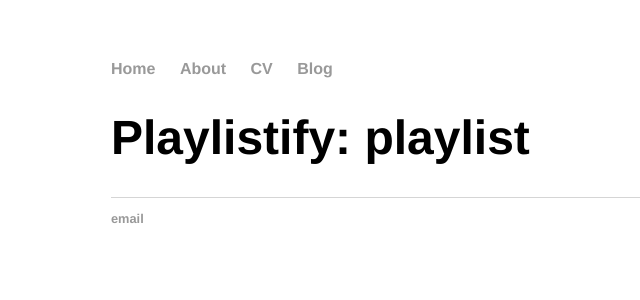
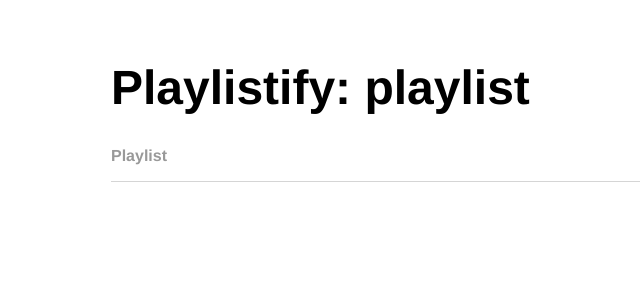
Before and after one commit to envino/play, a Jekyll site: the page built from index.html, in a window 1280 px wide. Shown: the top 300 px of the page, without its empty margins (81-721 px from the left). Built offline with Jekyll 4.4.1, drawn with Linux system fonts in a browser that asks for light colours.

Commit message:
Update default.html

```diff
--- a/_layouts/default.html
+++ b/_layouts/default.html
@@ -6,23 +6,17 @@
 			<link rel="stylesheet" type="text/css" href="/css/main.css">
 		</head>
 		<body>
-			<nav>
-	    		<ul>
-	        		<li><a href="/">Home</a></li>
-		        	<li><a href="/about">About</a></li>
-	        		<li><a href="/cv">CV</a></li>
-	        		<li><a href="/blog">Blog</a></li>
-	    		</ul>
-			</nav>
 			<div class="container">
 
 			{{ content }}
 
 			</div><!-- /.container -->
+			<nav>
+	    		<ul>
+	        		<li><a href="/">Playlist</a></li>
+	    		</ul>
+			</nav>
 			<footer>
-	    		<ul>
-	        		<li><a href="mailto:hankquinlanhub@gmail.com">email</a></li>
-				</ul>
 			</footer>
 		</body>
 	</html>
```
